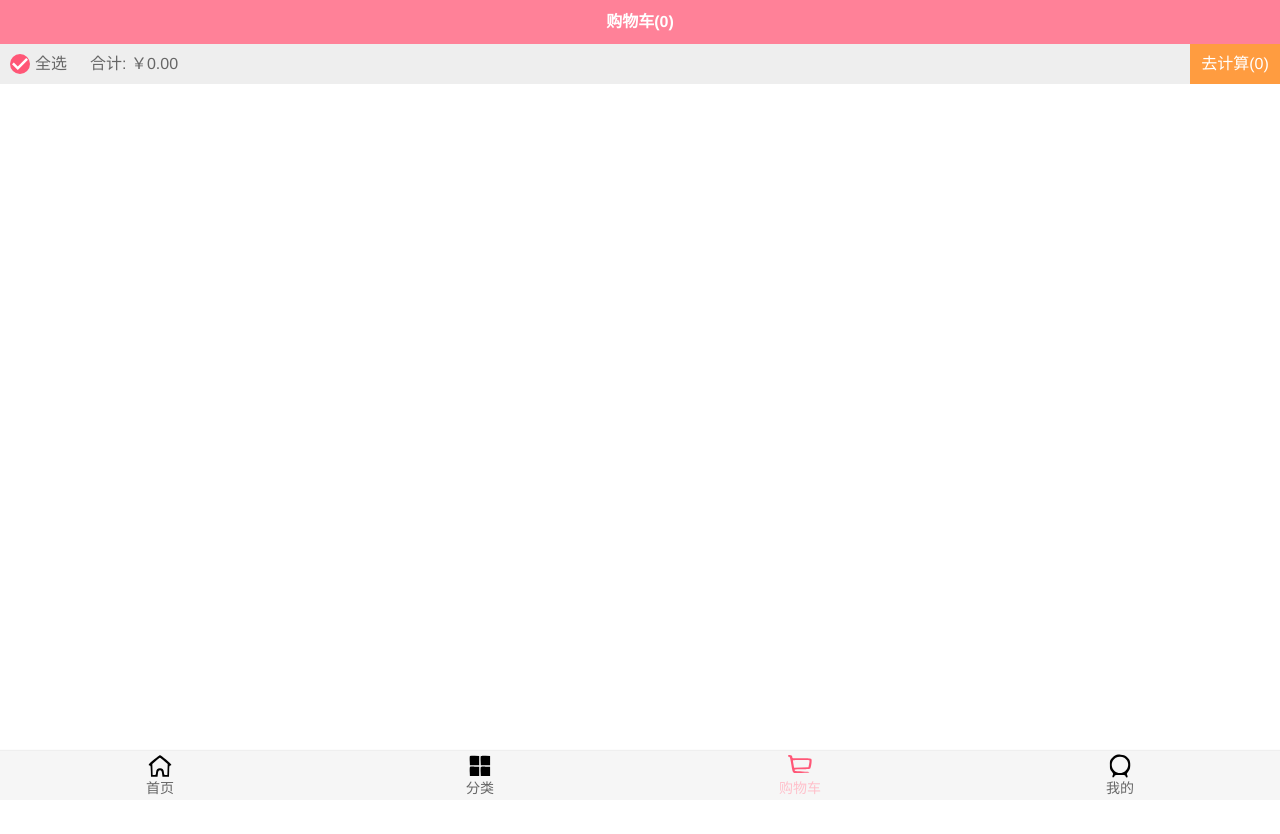
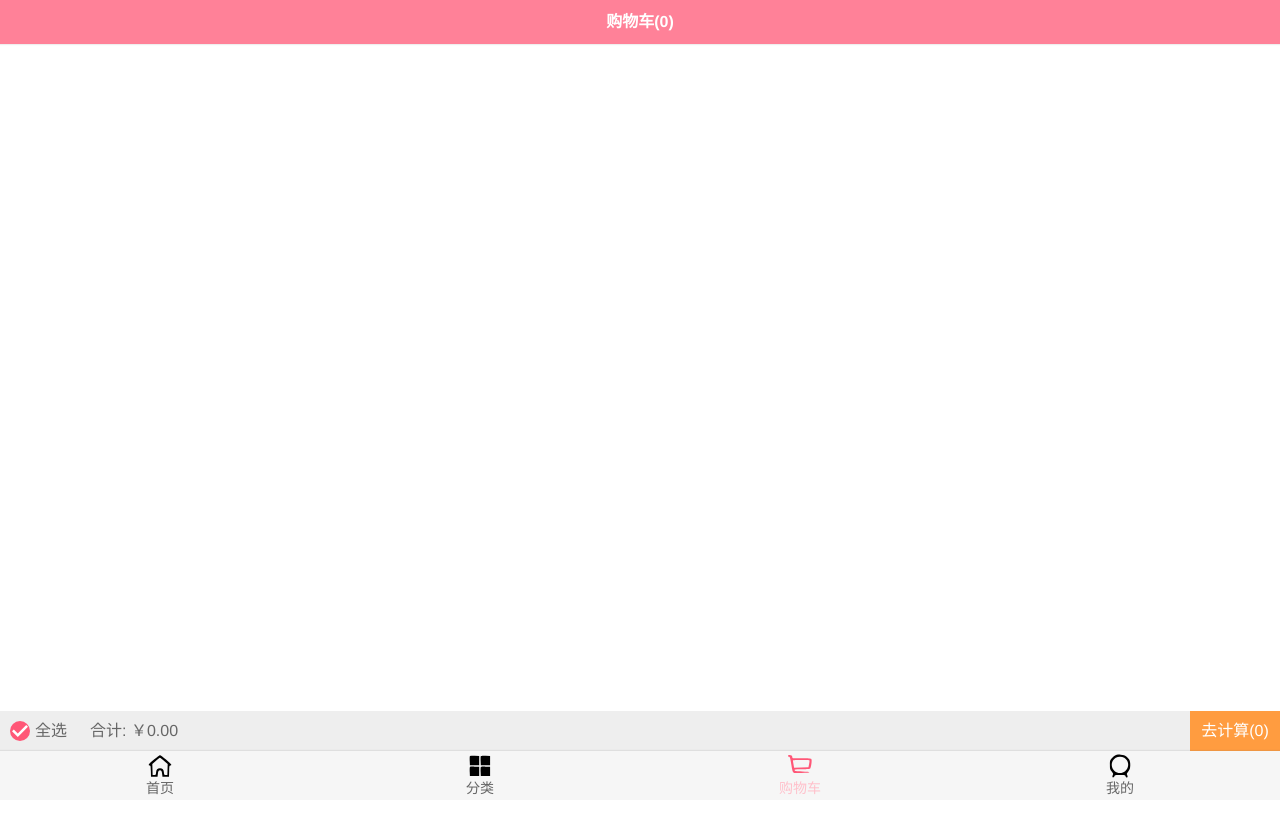
Before and after one commit to Nicklaus6/mall, a Vue app: page /cart in a window 1280 px wide. Shown: the top 834 px of the page. Built offline with nearby package versions, Linux system fonts and the light colour scheme.

Commit message:
购物车-滚动页面底部工具栏被挤下去

```diff
--- a/src/views/cart/childComps/CartBottomBar.vue
+++ b/src/views/cart/childComps/CartBottomBar.vue
@@ -42,8 +42,12 @@ export default {
 
 <style scoped>
 .bottom-bar {
-  position: relative;
+  position: absolute;
+  bottom: 49px;
+
   display: flex;
+  /* 默认情况下的块级盒模型的宽度就是100% 绝对定位后脱离标准文档流（相对定位没有 所以没被挤压） 块级元素失效 所以给flex的元素设置宽度100%即可 */
+  width: 100%;
 
   height: 40px;
   line-height: 40px;
```
